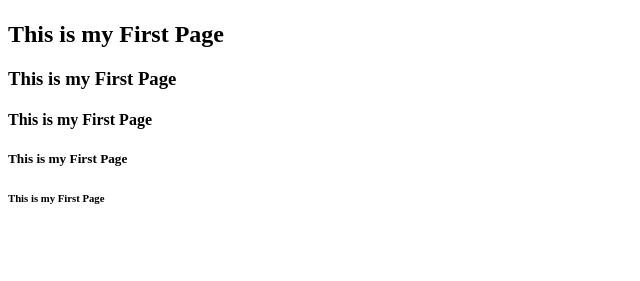
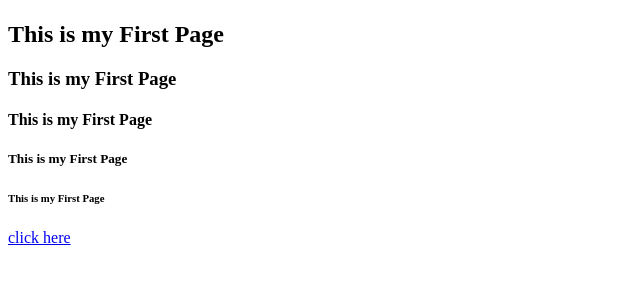
Before and after one commit to Prathiksha-Keni/Web-Development, a plain HTML site: page index.html in a window 1280 px wide. Shown: the part 59-340 px from the top of the page, without its empty margins (0-640 px from the left). Drawn offline with Linux system fonts and the light colour scheme.

Commit message:
Update index.html

```diff
--- a/index.html
+++ b/index.html
@@ -15,6 +15,7 @@
     <h4>This is my First Page</h4>
     <h5>This is my First Page</h5>
     <h6>This is my First Page</h6>
+    <a href="#">click here</a>
 </body>
 
 </html>
```
